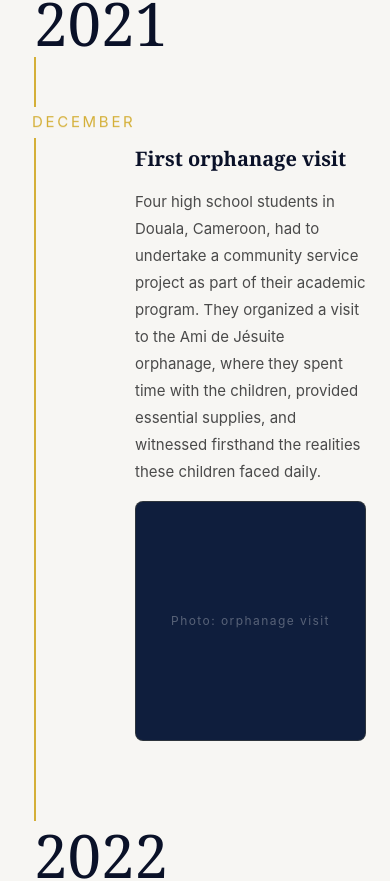
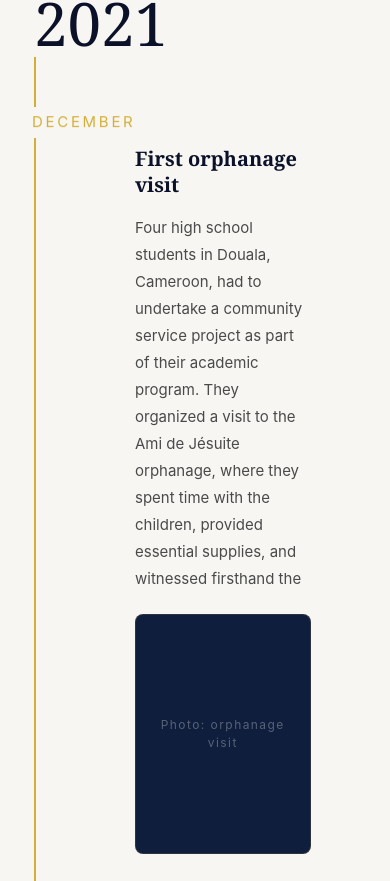
Before and after one commit to Daryllgio/gwags-website, a Next.js app: page /about/our-story in a window 390 px wide. Shown: the part 3668-4549 px from the top of the page. Built offline with nearby package versions, Linux system fonts and the light colour scheme.

Commit message:
Fix vertical timeline phone breakpoint

```diff
--- a/app/globals.css
+++ b/app/globals.css
@@ -1002,9 +1002,9 @@ h1, h2, h3, h4 {
   /* MOBILE: Timeline year number */
   .tl2-year-num { font-size: 30px !important; }
   .tl2-year-num.active { font-size: 60px !important; }
-  /* MOBILE: Timeline content width — VERTICAL TIMELINE: content width - adjust here (phone) */
-  .tl2-content { max-width: 80% !important; }
-  .tl2-image-col { max-width: 80% !important; }
+  /* MOBILE: Timeline content width — VERTICAL TIMELINE: content width - adjust here (phone ≤768px) */
+  .tl2-content { max-width: 45% !important; }
+  .tl2-image-col { max-width: 45% !important; }
 }
 
 /* === SMALL PHONE BREAKPOINT (below 480px) === */
```
